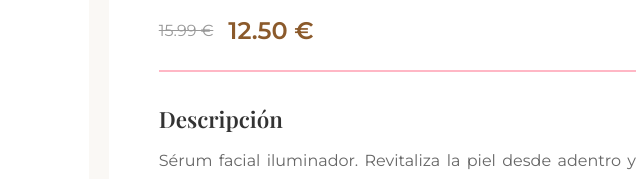
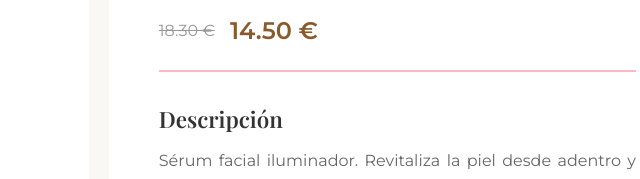
Before and after one commit to TuWebProfesional/CoreanBlossom, a plain HTML site: page product-5.html in a window 1280 px wide. Shown: the part 268-447 px from the top of the page, 464-1104 px from the left. Drawn offline with nearby package versions, Linux system fonts and the light colour scheme; a web font is replaced by a local one.

Commit message:
Update product prices for Vitamin C Serum

```diff
--- a/product-5.html
+++ b/product-5.html
@@ -19,8 +19,8 @@
         <div class="detail-info">
             <h1>Dr. Althea Vitamin C Boosting Serum (30ML)</h1>
             <div class="detail-price">
-                <span class="old-price">15.99 €</span>
-                <span class="new-price">12.50 €</span>
+                <span class="old-price">18.30 €</span>
+                <span class="new-price">14.50 €</span>
             </div>
             <h2>Descripción</h2>
             <p>Sérum facial iluminador. Revitaliza la piel desde adentro y ofrece potentes propiedades iluminadoras además de hidratación intensa. El suero está enriquecido con Agua de Hippophae Rhamnoides y Ácido Tranexámico para mejorar eficazmente un tono de piel apagado e irregular. Con un 63% de Agua de Hippophae Rhamnoides, un ingrediente natural lleno de vitamina C, proporciona poderosas propiedades iluminadoras. Al mismo tiempo, es más suave que los sueros tradicionales de vitamina C, lo que lo hace ideal para pieles sensibles.</p>
```
